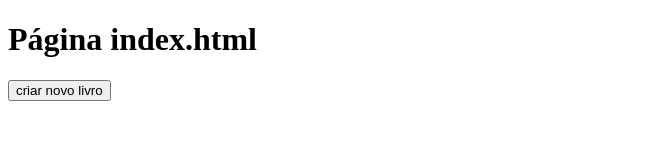
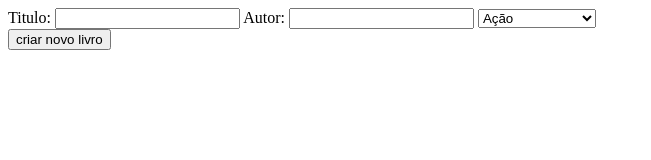
Before and after one commit to SergioRicJr/Projeto-livraria-mongodb, a website: page public/adicionarLivros.html in a window 1280 px wide. Both pictures are taken after a click on the button "criar novo livro". Shown: the whole page, without its empty margins (0-651 px from the left). Drawn offline with Linux system fonts and the light colour scheme; no server answers.

Commit message:
função adicionar livro adicionada

```diff
--- a/public/adicionarLivros.html
+++ b/public/adicionarLivros.html
@@ -6,9 +6,24 @@
     <meta name="viewport" content="width=device-width, initial-scale=1.0">
     <title>Document</title>
     <script src="./js/adicionarLivros.js" defer></script>
+    <link rel="stylesheet" href="./css/adicionarLivros.css">
 </head>
 <body>
-    <h1>Página index.html</h1>
+    <div>
+        <label for="titulo">Titulo:</label>
+        <input type="text" name="titulo" id="titulo"></input>
+        <label for="">Autor:</label>
+        <input type="text" name="" id="autor"></input>
+        <select name="" id="genero">
+            <option value="Ação">Ação</option>
+            <option value="Aventura">Aventura</option>
+            <option value="Romance">Romance</option>
+            <option value="Ficção cíentifica">Ficção cíentifica</option>
+            <option value="Fantasia">Fantasia</option>
+            <option value="Terror">Terror</option>
+            <option value="Informática">Informática</option>
+        </select>
+    </div>
     <button>criar novo livro</button>
 </body>
 </html>
--- a/public/js/adicionarLivros.js
+++ b/public/js/adicionarLivros.js
@@ -1,15 +1,35 @@
 var btn = document.querySelector("button")
+var select = document.querySelector("#genero")
+var inputTitulo = document.querySelector("#titulo")
+var inputAutor = document.querySelector("#autor")
 
-async function criando() {
+btn.addEventListener("click", async ()=>{
+    var titulo = inputTitulo.value
+    var autor = inputAutor.value
+    var genero = select[select.selectedIndex].value
+
     await fetch("http://localhost:3000/livros", {
         method: "POST",
         headers: {"Content-type": "application/json"},
         body: JSON.stringify({
-                "titulo": "Clean Code",
-                "autor": "Robert C. Marin",
-                "genero": "Informática"
+                "titulo": titulo,
+                "autor": autor,
+                "genero": genero
                 })
     })
-}
+})
 
-btn.addEventListener("click", criando)
+
+// async function criando() {
+    // await fetch("http://localhost:3000/livros", {
+    //     method: "POST",
+    //     headers: {"Content-type": "application/json"},
+    //     body: JSON.stringify({
+    //             "titulo": "Clean Code",
+    //             "autor": "Robert C. Marin",
+    //             "genero": "Informática"
+    //             })
+    // })
+// }
+
+// btn.addEventListener("click", criando)
```
Also changed, not shown: public/css/adicionarLivros.css (added).
